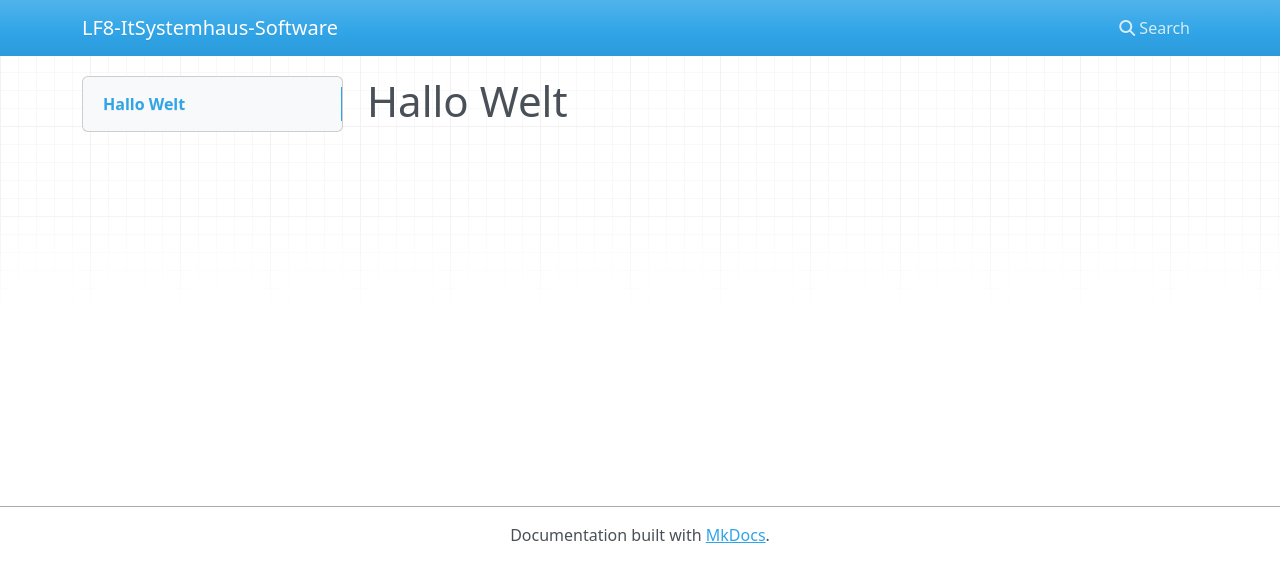
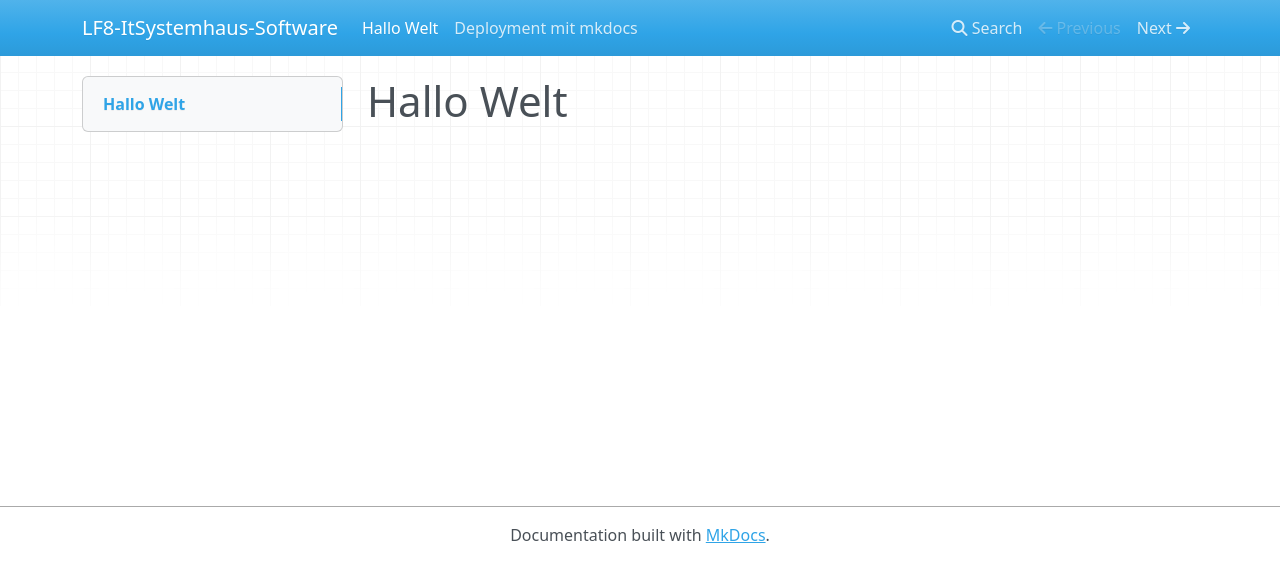
Before and after one commit to fabi321/lf8-itsystemhaus-software, an MkDocs documentation site: the page built from docs/index.md, in a window 1280 px wide. Shown: the top 582 px of the page. Built offline with MkDocs 1.6.1, drawn with Linux system fonts in a browser that asks for light colours; nearby versions of some CDN libraries.

Commit message:
minimal deployment mit mkdocs eingefügt

```diff
--- a/mkdocs.yml
+++ b/mkdocs.yml
@@ -1,3 +1,4 @@
 site_name: LF8-ItSystemhaus-Software
 nav:
   - index.md
+  - deployment_mit_mkdocs.md
```
Also changed, not shown: docs/deployment_mit_mkdocs.md (added).
